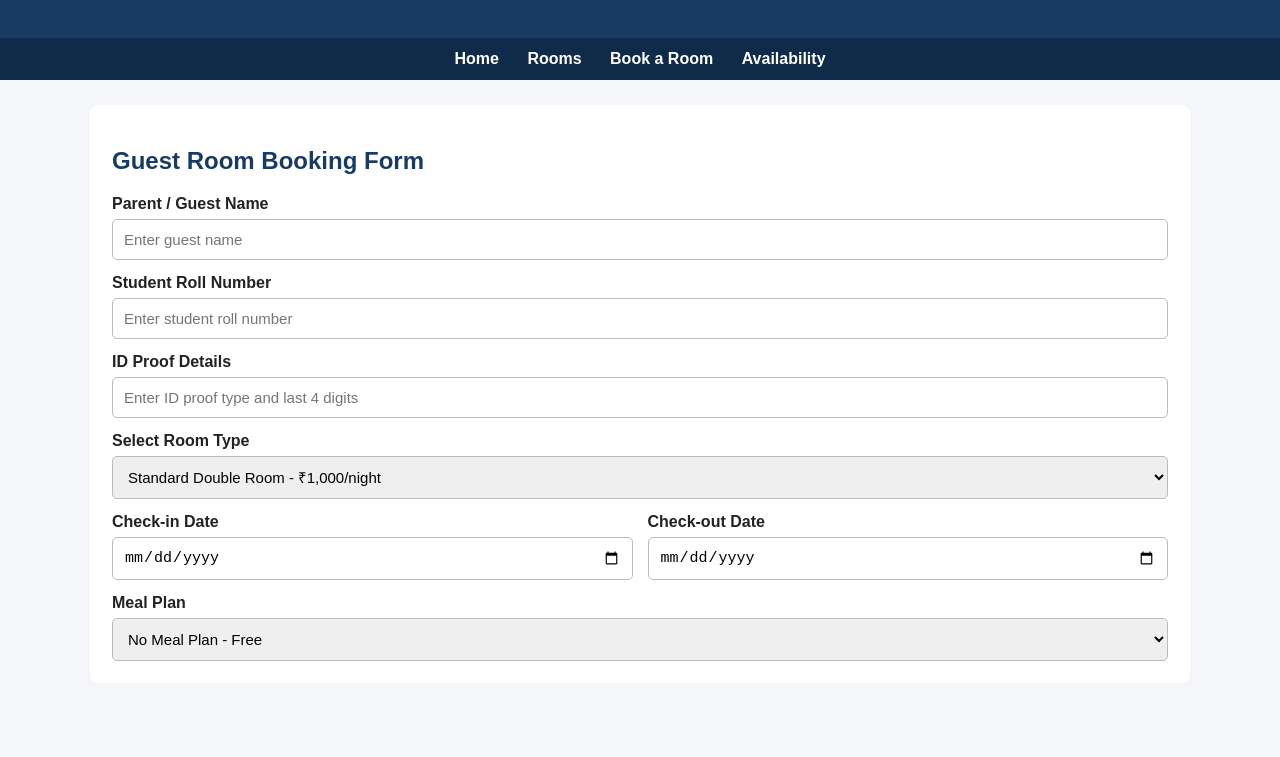
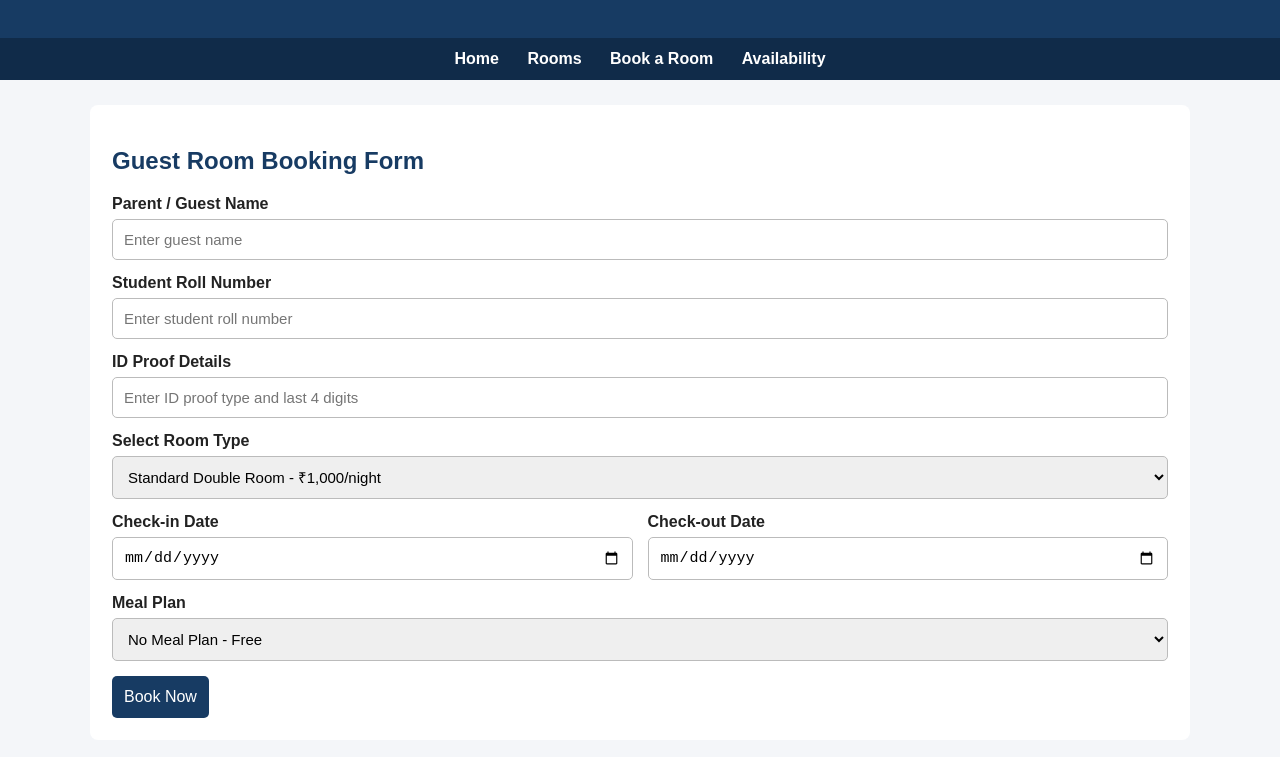
Before and after one commit to rihansaini-web/CSE326-PROJECT, a plain HTML site: page index.html in a window 1280 px wide. Shown: the part 99-856 px from the top of the page. Before the commit the page ends 807 px from the top, so only its background shows below. Drawn offline with Linux system fonts and the light colour scheme.

Commit message:
Add 'Book Now' button to meal plan form

```diff
--- a/index.html
+++ b/index.html
@@ -69,6 +69,8 @@
                     <option value="150">Breakfast - ₹150 per night</option>
                     <option value="300">Breakfast and Dinner - ₹300 per night</option>
                 </select>
+                 <button type="submit">Book Now</button>
+            </form>
 
      </main>
 
```
